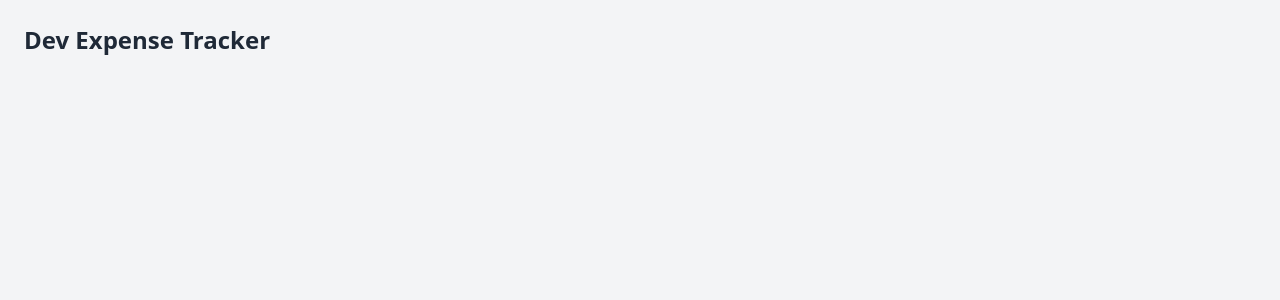
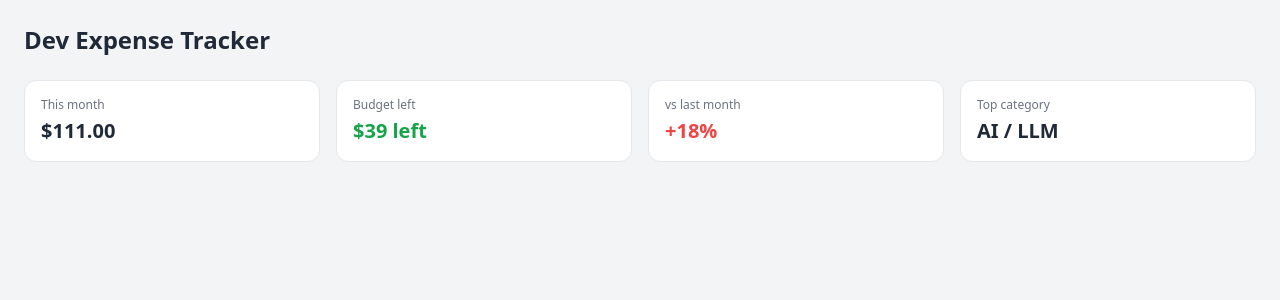
Before and after one commit to alexjeandev/dev-expense-tracker, a React (Vite) app: page / in a window 1280 px wide. Shown: the top 300 px of the page. Built offline with nearby package versions, Linux system fonts and the light colour scheme.

Commit message:
Added MetricCard

```diff
--- a/src/App.tsx
+++ b/src/App.tsx
@@ -1,9 +1,20 @@
+import MetricCard from './components/MetricCard'
+
 function App() {
   return (
     <div className="min-h-screen bg-gray-100 p-6">
-      <h1 className="text-2xl font-bold text-gray-800">
+
+      <h1 className="text-2xl font-bold text-gray-800 mb-6">
         Dev Expense Tracker
       </h1>
+
+      <div className="grid grid-cols-4 gap-4 mb-6">
+        <MetricCard label="This month" value="$111.00" />
+        <MetricCard label="Budget left" value="$39 left" color="green" />
+        <MetricCard label="vs last month" value="+18%" color="red" />
+        <MetricCard label="Top category" value="AI / LLM" />
+      </div>
+
     </div>
   )
 }
```
